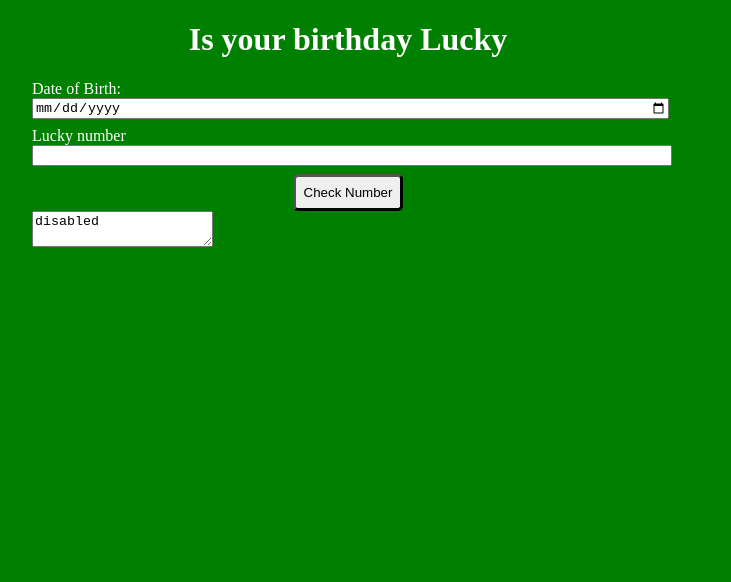
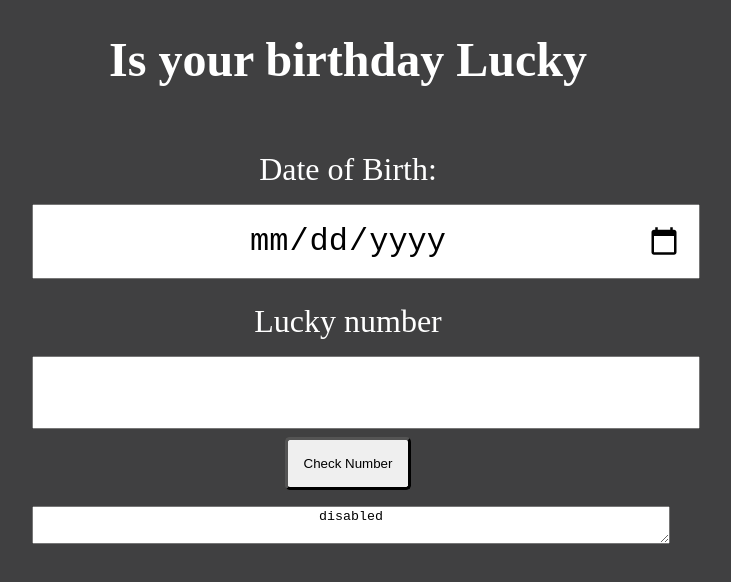
Before and after one commit to Abhi044738/Is-your-birthday-lucky, a plain HTML site: page index.html in a window 1280 px wide. Shown: the whole page, without its empty margins (292-1023 px from the left). Drawn offline with Linux system fonts and the light colour scheme.

Commit message:
chore:build

```diff
--- a/index.html
+++ b/index.html
@@ -10,7 +10,7 @@
 <body>
     <h1>Is your birthday Lucky</h1>
     <div class="container">
-        <lable for="date-of-birth">Date of Birth:</lable>
+        <label for="date-of-birth">Date of Birth:</label>
         <input type="date" id="date-of-birth">
         <label for="lucky-number">Lucky number</label>
         <input id="lucky-number" type="number">
--- a/style.css
+++ b/style.css
@@ -1,17 +1,19 @@
-
 
 :root{
     --primary-color:white;
 }
 
 body{
-    background-color:green ;
+    background-color: #404041 ;
     color: var(--primary-color);
-    font-family: ;
 }
 
 h1{
+    margin:auto ;
     text-align: center;
+    margin-top: 2rem;
+    margin-bottom: 3rem;
+    font-size: 300%;
 }
 
 .container{
@@ -22,6 +24,9 @@ h1{
 input,
 label{
     display: block;
+    text-align: center;
+    font-size: 2rem;
+    padding: 1rem;
 }
 
 input{
@@ -33,10 +38,17 @@ input{
     display: block;
     margin-top: 1rem;
     margin: auto;
-    background-color: ;
-    color: var();
     border-color: var();
     border-width: medium;
-    padding: 00.5rem;
+    padding: 1rem;
     border-radius: 0.3rem;
 }
+
+textarea{
+    text-align: center;
+    display: block;
+    width: 100%;
+    margin: auto;
+    margin-top: 1rem;
+    height: 2rem;
+}
```
